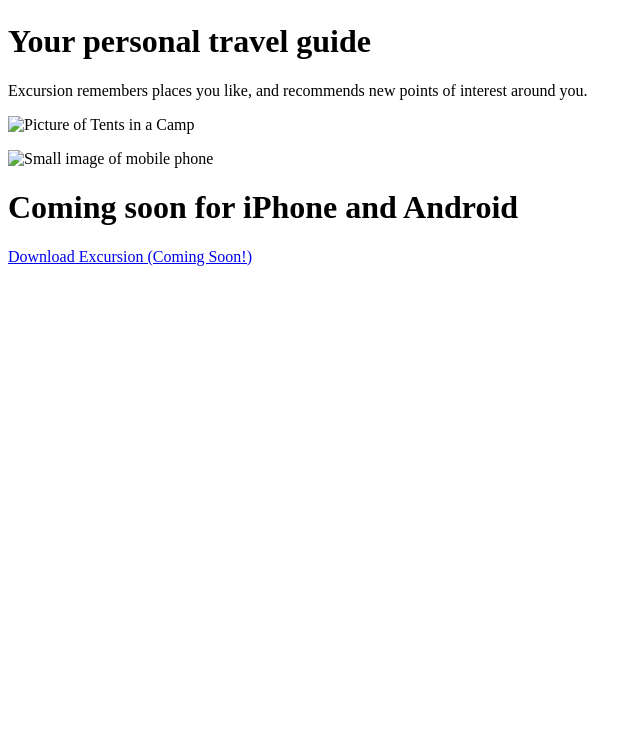
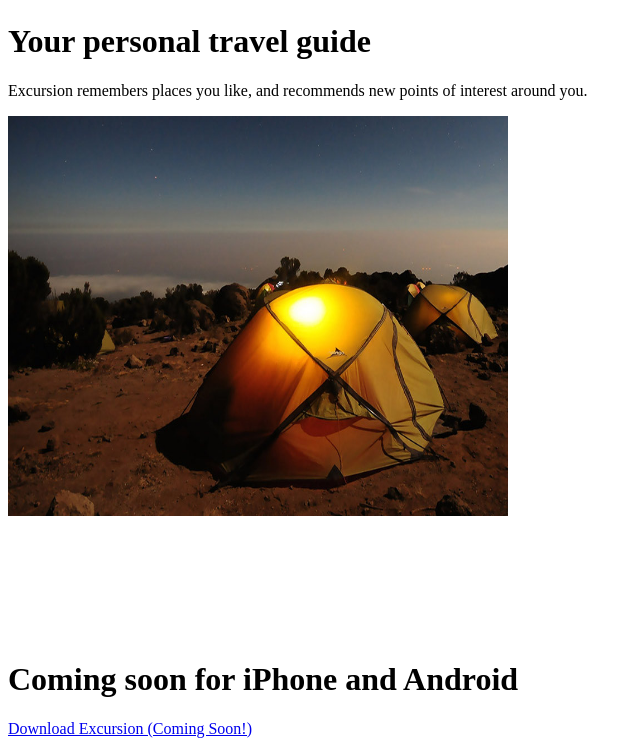
Before and after one commit to wliuby/excursion, a plain HTML site: page index.html in a window 1280 px wide. Shown: the part 1116-1862 px from the top of the page, without its empty margins (0-640 px from the left). Before the commit the page ends 1390 px from the top, so only its background shows below. Drawn offline with Linux system fonts and the light colour scheme.

Commit message:
who fucking cares

```diff
--- a/index.html
+++ b/index.html
@@ -19,12 +19,12 @@
 <h1 id="guide">Your personal travel guide</h1>
 <p>Excursion remembers places you like, and recommends new points of interest around you.</p>
 
-<p id="camp">
-<img src="./onedrive/documents/projects/excursion/resources/images/camp.jpg" alt="Picture of Tents in a Camp" height="400" width="500">
-</p>
+<a id="camp">
+<img src="./resources/images/camp.jpg" alt="Picture of Tents in a Camp" height="400" width="500">
+</a>
 
 <p id="mobile">
-<img src=".excursion/resources/images/phone.png" alt="Small image of mobile phone" height="100" width="100">
+<img src="./resources/images/phone.png" alt="Small image of mobile phone" height="100" width="100">
 </p>
 <h1 id="soon">Coming soon for iPhone and Android</h1>
 <a href="https://i3om47muap5ha1qi0d11t531e55noqful8qtsjsc7r7k5cvcp7h0.codecademy.cloud/#">
```
